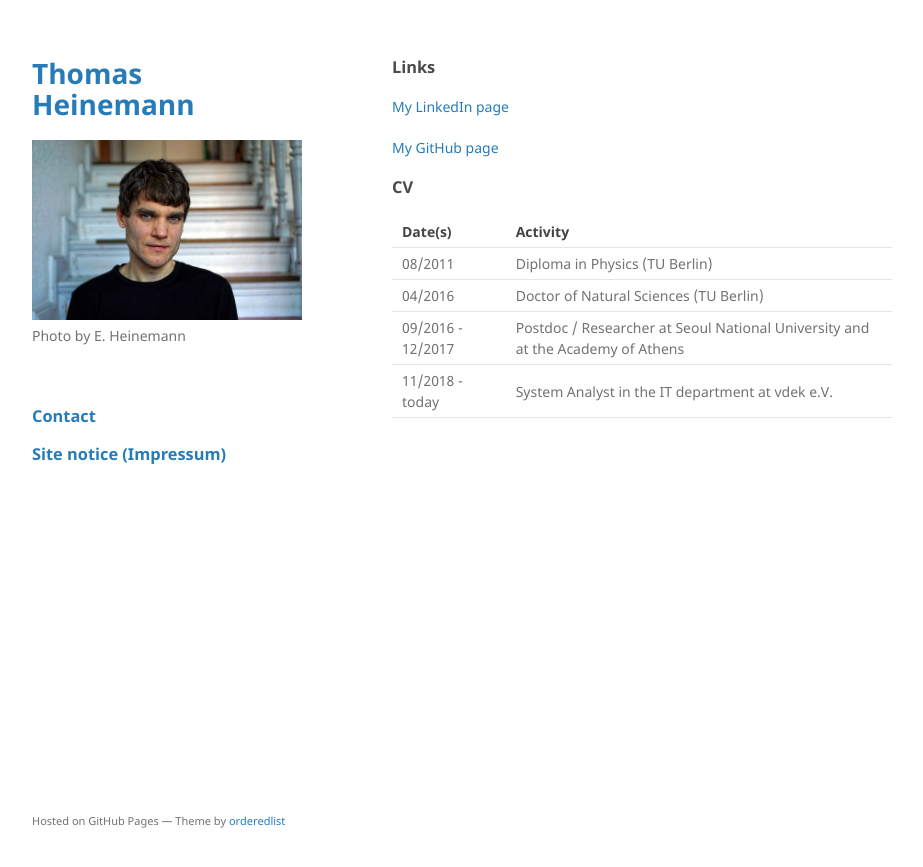
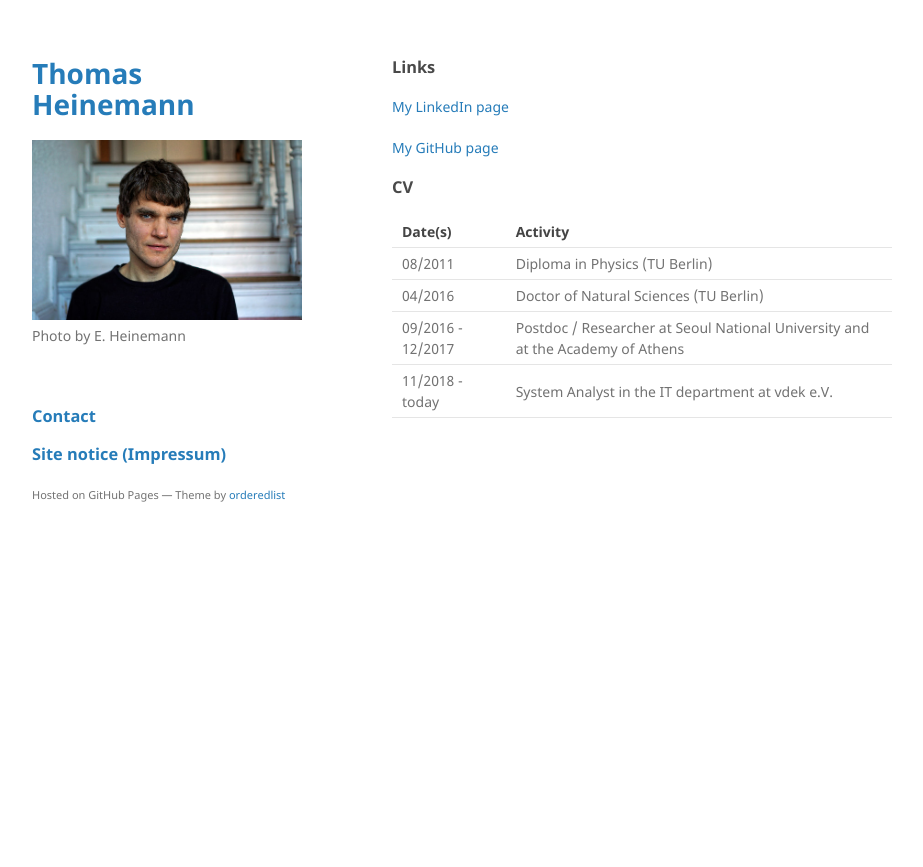
Before and after one commit to thomasheinemann/thomasheinemann.github.io, a Jekyll site: the page built from index.md, in a window 1280 px wide. Shown: the top 867 px of the page, without its empty margins (178-1101 px from the left). Built offline with Jekyll 4.4.1, drawn with Linux system fonts in a browser that asks for light colours; the repository's description, which GitHub fills in, is left out.

Commit message:
test footnote issues

```diff
--- a/_layouts/default.html
+++ b/_layouts/default.html
@@ -24,6 +24,10 @@
         <br>
         <p><h3><a href="contact.html">Contact</a></h3></p>
         <p><h3><a href="impressum.html">Site notice (Impressum)</a></h3></p>
+        {% if site.github.is_project_page %}
+        <p>This project is maintained by <a href="{{ site.github.owner_url }}">{{ site.github.owner_name }}</a></p>
+        {% endif %}
+        <p><small>Hosted on GitHub Pages &mdash; Theme by <a href="https://github.com/orderedlist">orderedlist</a></small></p>
         {% endif %}
 
 
@@ -49,12 +53,15 @@
       {{ content }}
 
       </section>
+      <!--
       <footer>
         {% if site.github.is_project_page %}
         <p>This project is maintained by <a href="{{ site.github.owner_url }}">{{ site.github.owner_name }}</a></p>
         {% endif %}
         <p><small>Hosted on GitHub Pages &mdash; Theme by <a href="https://github.com/orderedlist">orderedlist</a></small></p>
       </footer>
+
+      -->
     </div>
     <script src="{{ "/assets/js/scale.fix.js" | relative_url }}"></script>
   </body>
```
